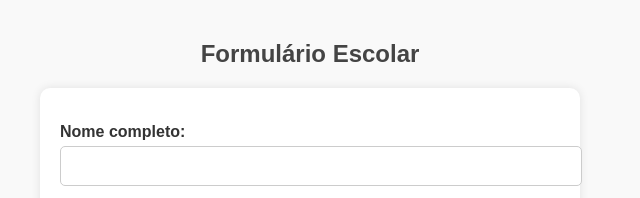
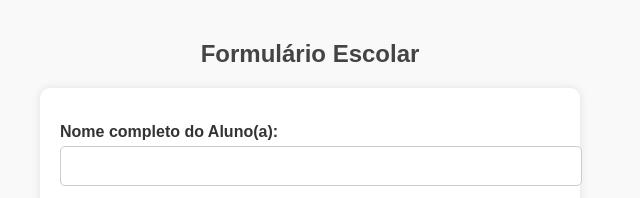
Before and after one commit to psilvadouglas/formulario-escolar, a plain HTML site: page index.html in a window 1280 px wide. Shown: the top 198 px of the page, without its empty margins (330-970 px from the left). Drawn offline with Linux system fonts and the light colour scheme.

Commit message:
Update label for student name in form

```diff
--- a/index.html
+++ b/index.html
@@ -64,7 +64,7 @@
 <body>
   <h2>Formulário Escolar</h2>
   <form id="escolaForm">
-    <label for="nome">Nome completo:</label>
+    <label for="nome">Nome completo do Aluno(a):</label>
     <input type="text" id="nome" name="nome" required>
 
     <label for="escola">Nome da escola:</label>
```
